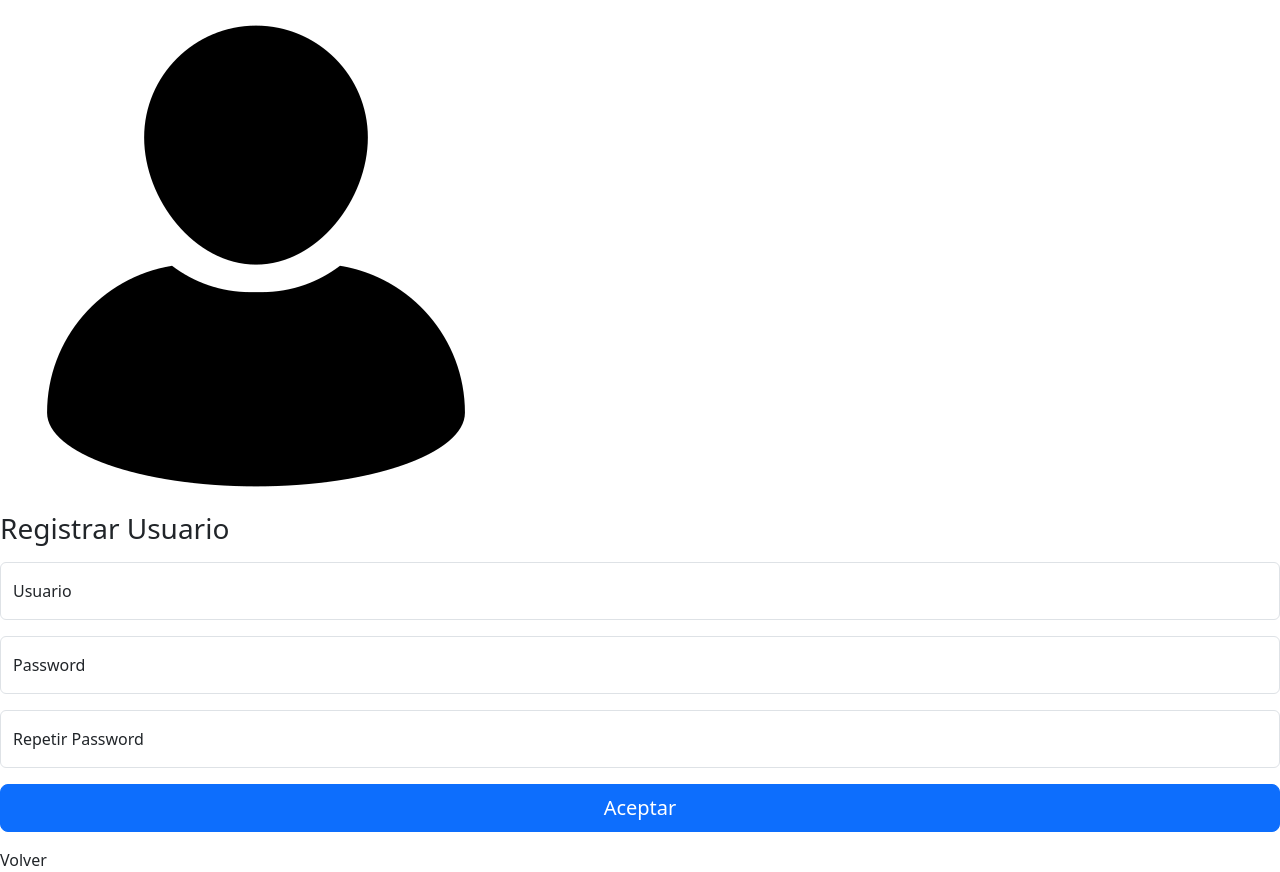
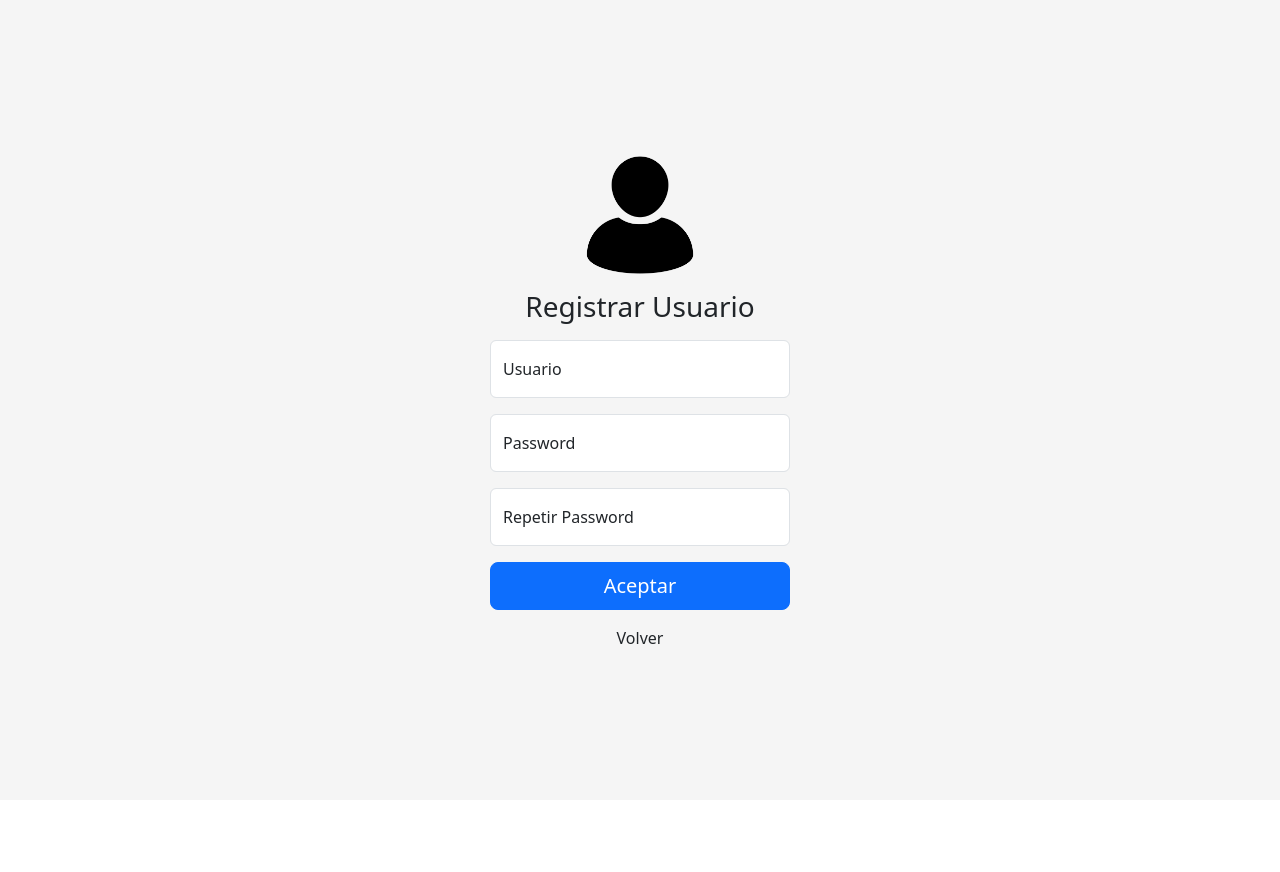
Before and after one commit to kennyLond/FrontEnd--Sistema-de-Horarios-y-Permisos, an Angular app: page /sign-in in a window 1280 px wide. After the commit the page ends 800 px from the top, so only its background shows below. Built offline with nearby package versions, Linux system fonts and the light colour scheme.

Commit message:
Sing-in Funcional

```diff
--- a/src/app/components/list-personas/list-personas.component.css
+++ b/src/app/components/list-personas/list-personas.component.css
@@ -4,7 +4,7 @@ table{
 
 mat-form-field {
 font-size: 14px;
-width: 90%;
+width: 100%;
 }
 
 .btnEdit, .btnDelete {
@@ -13,12 +13,12 @@ width: 90%;
 }
 
 .btnEdit {
-    color: #49ceff;
+    color: black;
 
 }
 
 .btnDelete{
-    color: red;
+    color: black;
 
 }
 button{
--- a/src/app/components/login/login.component.ts
+++ b/src/app/components/login/login.component.ts
@@ -1,6 +1,6 @@
 import { HttpErrorResponse } from '@angular/common/http';
 import { Component, OnInit } from '@angular/core';
-import { Router } from '@angular/router';
+import { Router, RouterLink } from '@angular/router'; // ✅ Se agregó RouterLink
 import { ToastrService } from 'ngx-toastr';
 import { User } from '../../interfaces/user';
 import { ErrorService } from '../../services/error.service';
@@ -15,7 +15,7 @@ import { ToastrModule } from 'ngx-toastr';
   standalone: true,
   templateUrl: './login.component.html',
   styleUrls: ['./login.component.css'],
-  imports: [CommonModule, FormsModule, SpinnerComponent, ToastrModule] // ✅ Se agregó ToastrModule
+  imports: [CommonModule, FormsModule, SpinnerComponent, ToastrModule, RouterLink] // ✅ Se agregó RouterLink
 })
 export class LoginComponent implements OnInit {
   username: string = '';
@@ -32,7 +32,7 @@ export class LoginComponent implements OnInit {
   ngOnInit(): void { }
 
   login() {
-    if (this.username.trim() === '' || this.password.trim() === '') { // ✅ Se mejoró la validación
+    if (this.username.trim() === '' || this.password.trim() === '') {
       this.toastr.error('Todos los campos son obligatorios', 'Error');
       return;
     }
--- a/src/app/components/sign-in/sign-in.component.css
+++ b/src/app/components/sign-in/sign-in.component.css
@@ -0,0 +1,16 @@
+.wrapper {
+    display: flex;
+    justify-content: center;
+    align-items: center;
+    background-color: #f5f5f5;
+    height: 100%;
+}
+.logo{
+    height: 130px;
+    margin-bottom: 10px;
+}
+.body{
+    max-width: 300px;
+    width: 100%;
+    text-align: center;
+}
```
